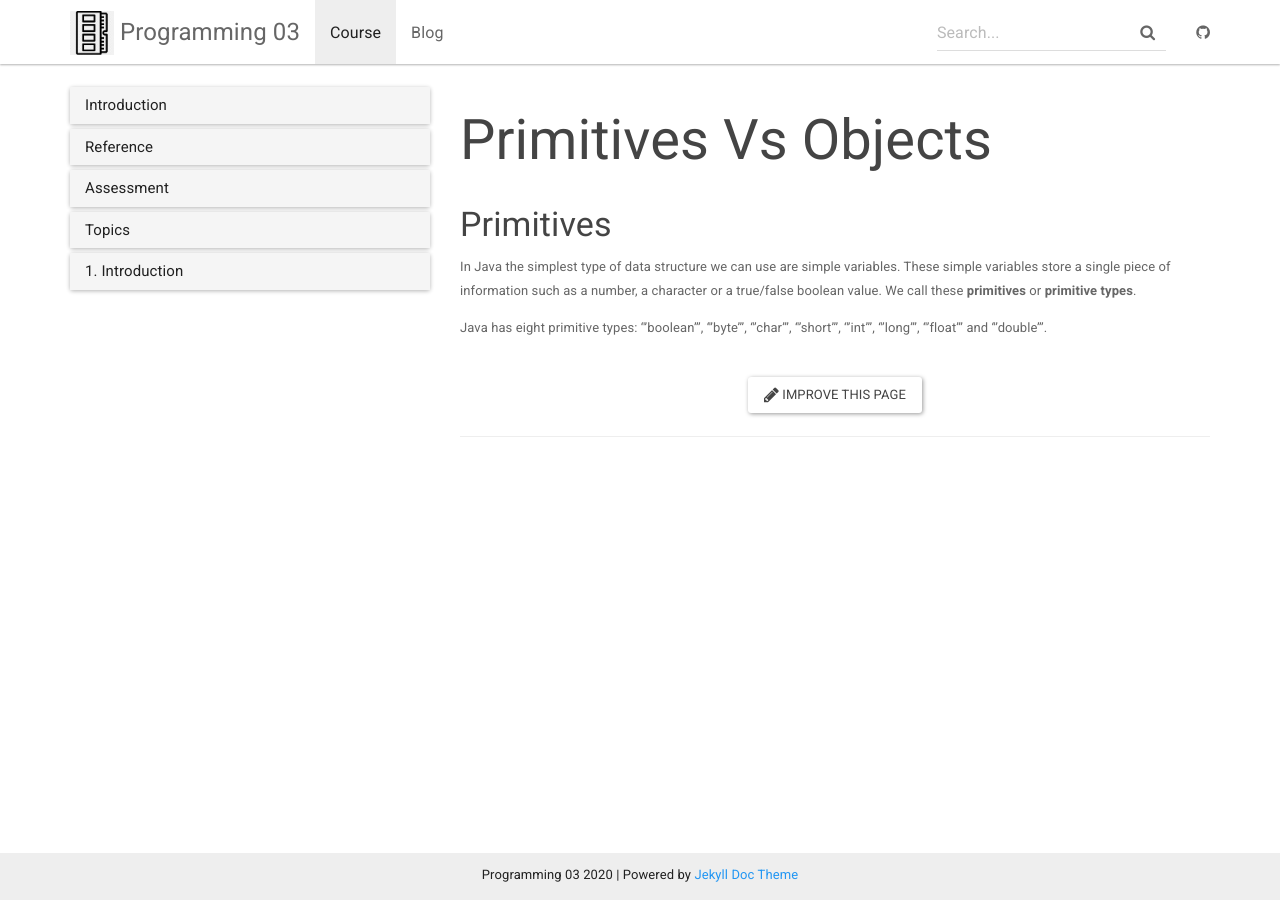
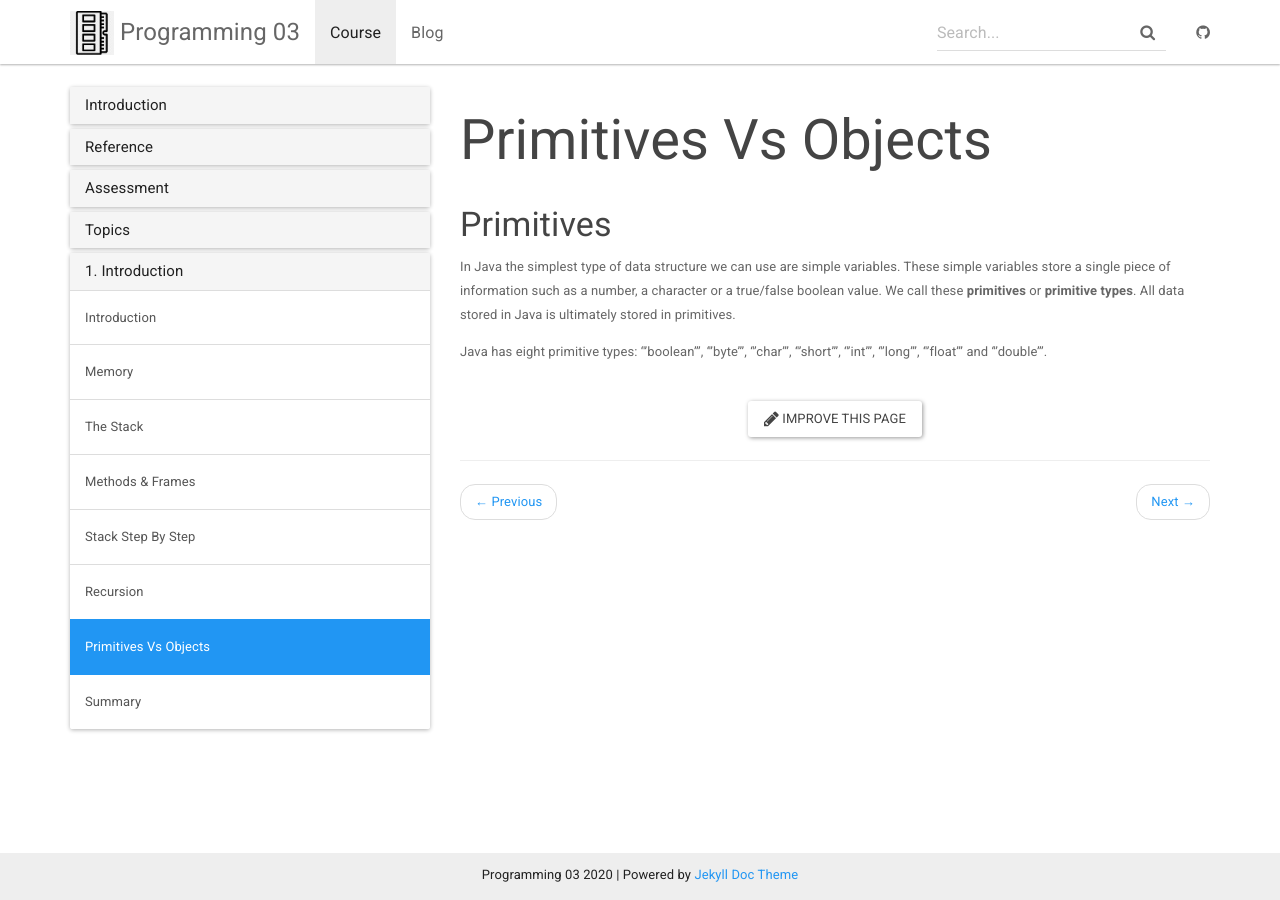
Before and after one commit to andyguestysj/prog03, a Jekyll site: the page built from _docs/topics/1-intro/prim-obj.md, in a window 1280 px wide. Built offline with Jekyll 4.4.1, drawn with Linux system fonts in a browser that asks for light colours.

Commit message:
intro fixes

```diff
--- a/_data/docs.yml
+++ b/_data/docs.yml
@@ -28,4 +28,5 @@
   - intro-silly
   - stack-timelapse
   - recursion
+  - prim-obj
   - intro-summary
--- a/_docs/topics/1-intro/prim-obj.md
+++ b/_docs/topics/1-intro/prim-obj.md
@@ -5,6 +5,6 @@ permalink: /docs/prim-obj/
 
 ### Primitives
 
-In Java the simplest type of data structure we can use are simple variables. These simple variables store a single piece of information such as a number, a character or a true/false boolean value. We call these **primitives** or **primitive types**.
+In Java the simplest type of data structure we can use are simple variables. These simple variables store a single piece of information such as a number, a character or a true/false boolean value. We call these **primitives** or **primitive types**. All data stored in Java is ultimately stored in primitives.
 
 Java has eight primitive types: '''boolean''', '''byte''', '''char''', '''short''', '''int''', '''long''', '''float''' and '''double'''.
```
